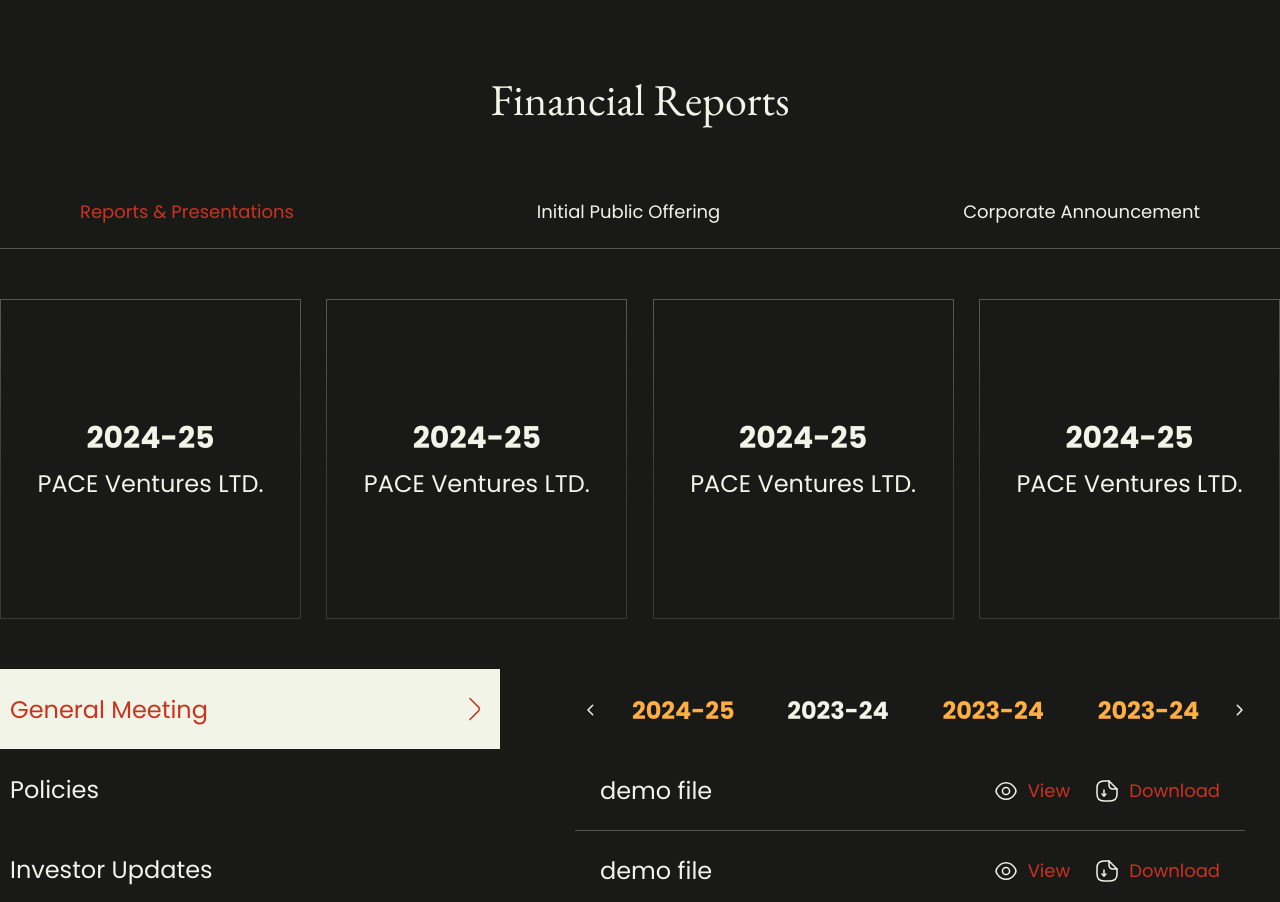
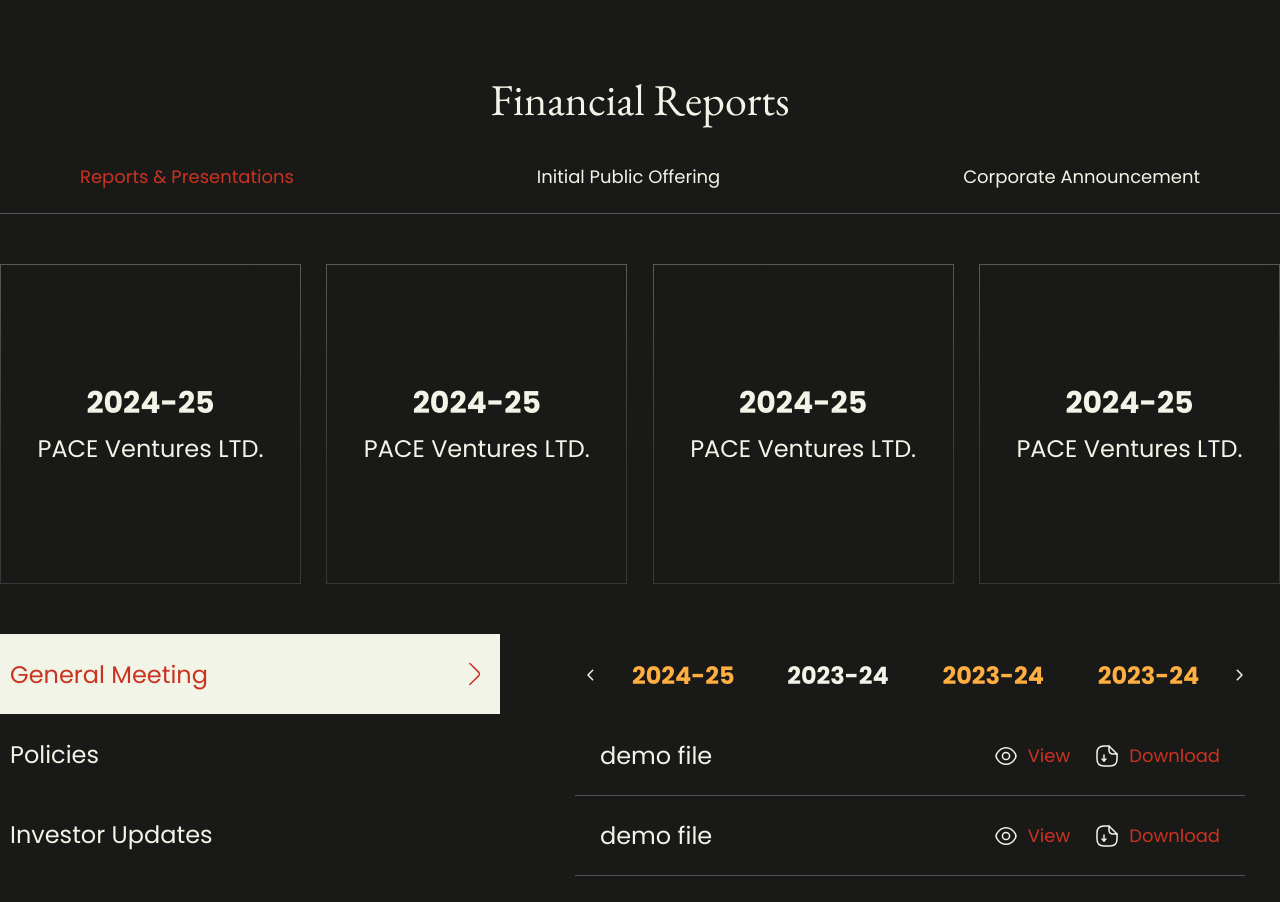
Before and after one commit to TarunRajpurohit123/pace-bussiness-website, a Next.js app in the folder pace-website/: page /investors in a window 1280 px wide. Shown: the part 920-1822 px from the top of the page. Built offline with nearby package versions, Linux system fonts and the light colour scheme.

Commit message:
invest relation page margin padding

```diff
--- a/pace-website/src/app/globals.css
+++ b/pace-website/src/app/globals.css
@@ -1057,7 +1057,7 @@ option:hover {
   margin-top: 1.5rem;
   padding-left: 8rem;
   padding-right: 8rem;
-  padding-top: 7.5rem;
+  padding-top: 4rem;
   padding-bottom: 2.5rem;
   display: flex;
   justify-content: space-between;
```
